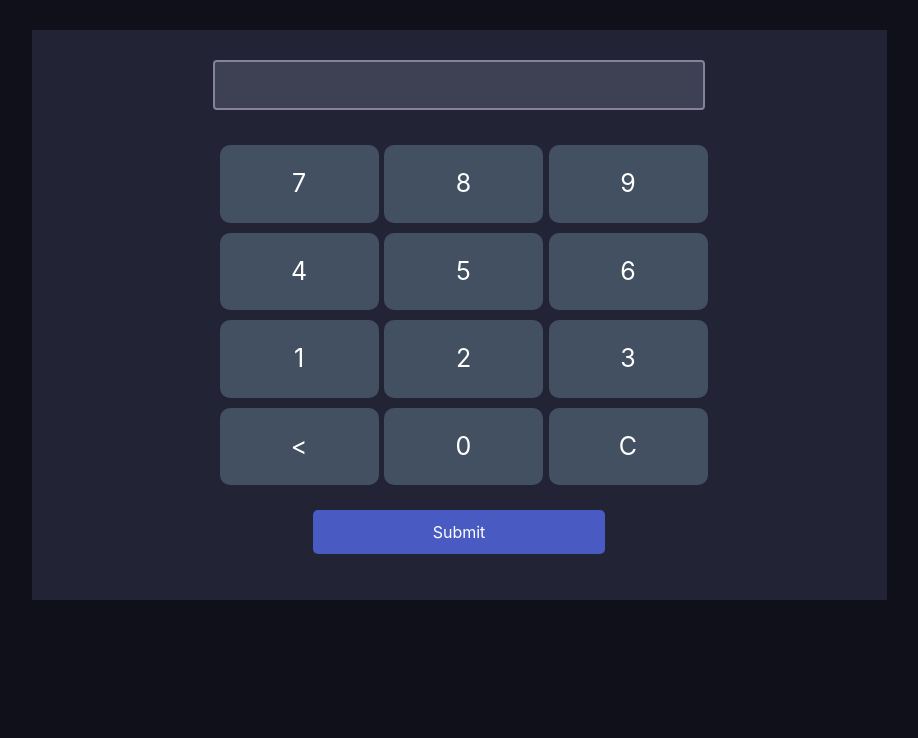
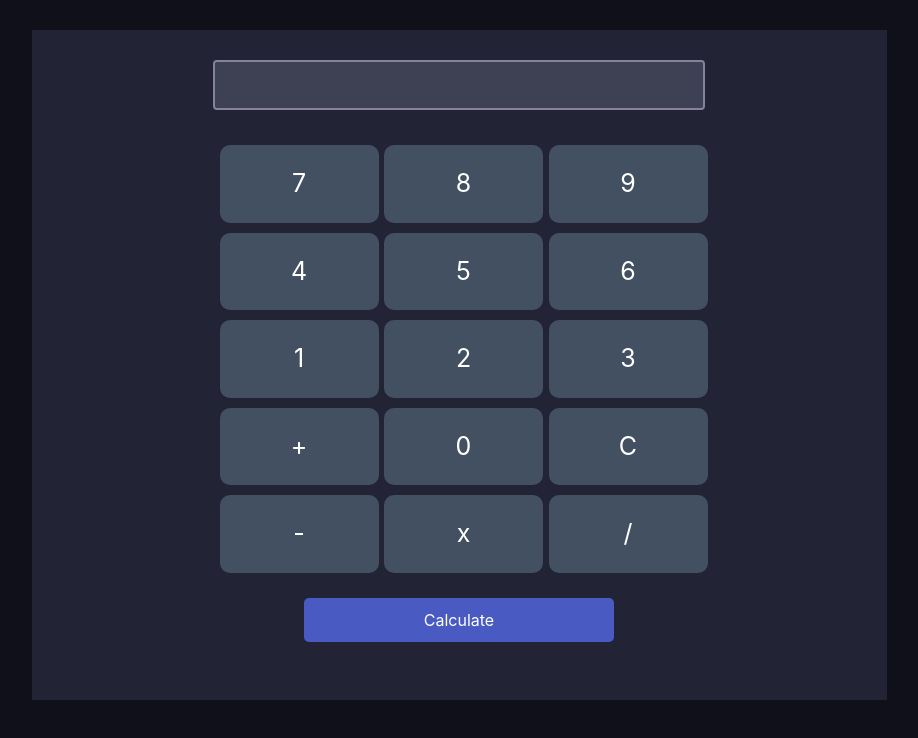
Before and after one commit to mohammadislamdeveloper365/calculator, a plain HTML site: page index.html in a window 1280 px wide. Shown: the whole page, without its empty margins (181-1099 px from the left). Drawn offline with nearby package versions, Linux system fonts and the light colour scheme.

Commit message:
fix: fix styles

```diff
--- a/css/index.css
+++ b/css/index.css
@@ -18,7 +18,7 @@ body {
 }
 
 .half-width {
-    height: 570px;
+    height: 670px;
     background: #222436;
     padding: 30px;
     text-align: center;
@@ -87,7 +87,7 @@ cursor: pointer;
 .blink-me {
 color: #E0B612;
 }
-.submit-btn {
+.calculate-btn {
     border: none;
     margin-top: 20px;
     padding: 10px 120px;
--- a/index.html
+++ b/index.html
@@ -31,12 +31,17 @@
                               <div class="button">3</div>
                             </div>
                             <div class="calc-button-row">
-                                <div class="button">&lt;</div>
+                                <div class="button">+</div>
                                 <div class="button">0</div>
                                 <div class="button">C</div>
                             </div>
+                            <div class="calc-button-row">
+                                <div class="button">-</div>
+                                <div class="button">x</div>
+                                <div class="button">/</div>
+                            </div>
                             <div>
-                                <button type="submit" class="submit-btn" id="pin-checker">Submit</button>
+                                <button type="submit" class="calculate-btn" id="calculate">Calculate</button>
                             </div>
                     </div>
                 </div>
```
